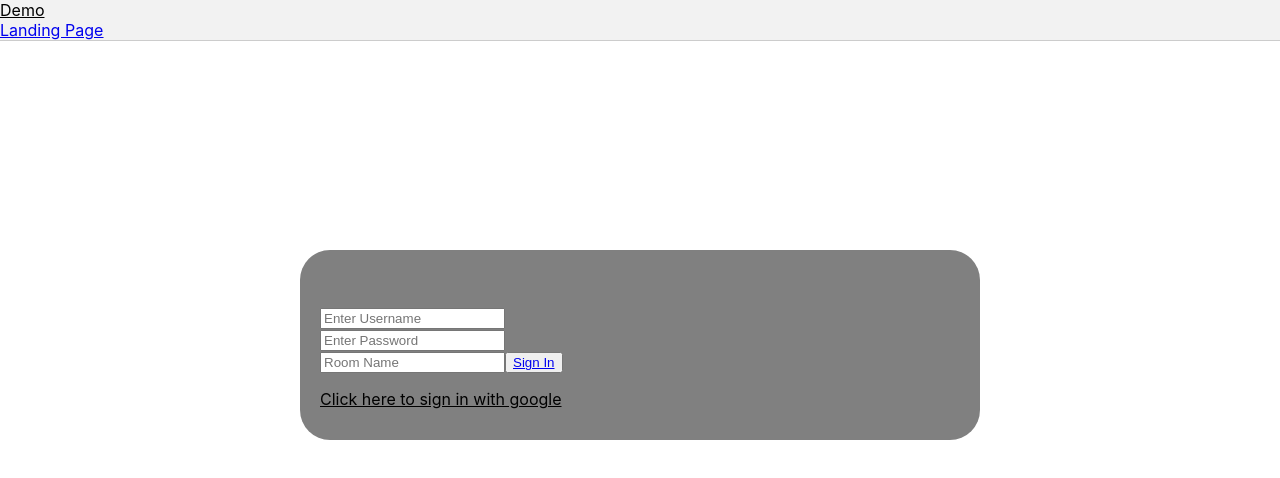
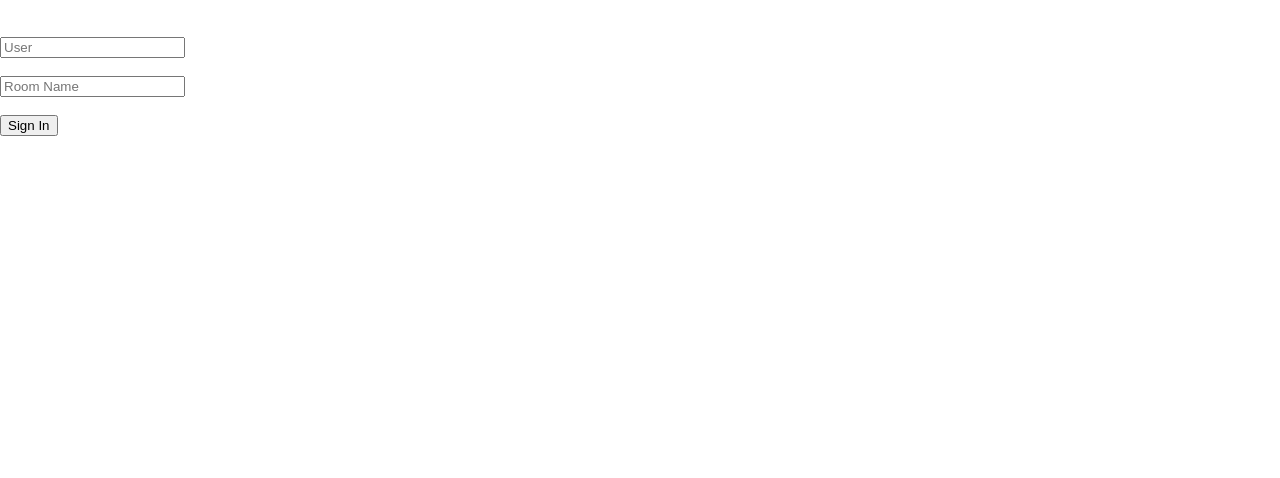
Before and after one commit to OmarMutd/Cross-Chat, a React (Create React App) app: page /SignInPage in a window 1280 px wide. Shown: the top 478 px of the page. Built offline with nearby package versions, Linux system fonts and the light colour scheme.

Commit message:
refactored to use hooks and querystring

```diff
--- a/src/ChatPage/ChatPage.js
+++ b/src/ChatPage/ChatPage.js
@@ -1,43 +1,81 @@
-import React, { Component } from 'react'
+import React, {useEffect, useState} from 'react'
 import { Link } from 'react-router-dom';
+import queryString from 'query-string';
+import io from 'socket.io-client';
 import  './ChatPage.css'
 
-export class ChatPage extends Component {
-    render() {
-        return (
-            <div>
-                <nav>
-                    <ul className='navbar'>
-                        <li className='log-out'>
-                        <Link to="/SignInPage">Log Out</Link>
-                             </li>
-                        <li class='dark-mode'> Enable Dark Mode</li>
-                    </ul>
-                </nav>
 
-                <div className='chat-box'>
-                    <div>
-                    <p> Chatter1: Whats the weather like today? </p>
-                    </div>
 
-                    <div>
-                    <p> Chatter2: Its warm and sunny. But I would stay inside, you might catch coronavirus. </p>
-                    </div>
+export default function ChatPage({ location }) {
+    useEffect(() => {
+        const data = queryString.parse(location.search);
 
-                    <div>
-                    <p> Chatter1: Yeah that sounds like a good idea. </p>
-                    </div>
+        console.log(data)
+    })
+    return (
+        <div>
 
-                    <form>
-                    <button  class='chat' type="submit">Chat</button>
-                    <label for="message">Enter message here:</label><br/>
-                    <input type="text" id="message" name="message"/><br/>
-
-                    </form>
-                </div>
-            </div>
-        )
-    }
+        </div>
+    )
 }
 
-export default ChatPage;
+
+
+
+
+
+
+
+
+
+
+
+
+
+
+
+
+
+
+
+
+
+// export class ChatPage extends Component {
+//     render() {
+//         return (
+//             <div>
+//                 <nav>
+//                     <ul className='navbar'>
+//                         <li className='log-out'>
+//                         <Link to="/SignInPage">Log Out</Link>
+//                              </li>
+//                         <li class='dark-mode'> Enable Dark Mode</li>
+//                     </ul>
+//                 </nav>
+
+//                 <div className='chat-box'>
+//                     <div>
+//                     <p> Chatter1: Whats the weather like today? </p>
+//                     </div>
+
+//                     <div>
+//                     <p> Chatter2: Its warm and sunny. But I would stay inside, you might catch coronavirus. </p>
+//                     </div>
+
+//                     <div>
+//                     <p> Chatter1: Yeah that sounds like a good idea. </p>
+//                     </div>
+
+//                     <form>
+//                     <button  class='chat' type="submit">Chat</button>
+//                     <label for="message">Enter message here:</label><br/>
+//                     <input type="text" id="message" name="message"/><br/>
+
+//                     </form>
+//                 </div>
+//             </div>
+//         )
+//     }
+// }
+
+// export default ChatPage;
--- a/src/LandingPage/LandingPage.js
+++ b/src/LandingPage/LandingPage.js
@@ -9,19 +9,19 @@ export class LandingPage extends Component {
         return (
             <div>
                  <nav >
-        <ul class='navbar'>
-          <li class='landing'>Sign Up</li>
+        <ul className='navbar'>
+          <li className='landing'>Sign Up</li>
           </ul>
       </nav>
 
-      <div class='landing-page'>
+      <div className='landing-page'>
        <p > Welcome to "Chat-App"... This is a cool little full-stack app built with react, node/express & postgreSQL. This app allows you to chat with other users in realtime!</p>
 
-    <button class='go-to-sign-in'>
+    <button className='go-to-sign-in'>
     <Link to="/SignInPage">Go to Sign-in page</Link>
     </button>
 
-    <button class='create-account'>
+    <button className='create-account'>
     <Link to="/CreateAnAccount">Create An Account</Link>
     </button>
 
--- a/src/SignInPage/SignInPage.css
+++ b/src/SignInPage/SignInPage.css
@@ -10,7 +10,7 @@
 
 .sign-in-box {
   border-radius: 30px;
-  background: gray;
+  background: rgb(199, 196, 196);
   padding: 20px;
   width: 250px;
   height: 150px;
--- a/src/SignInPage/SignInPage.js
+++ b/src/SignInPage/SignInPage.js
@@ -1,63 +1,136 @@
-import React, { Component} from 'react'
+import React, { Component, useState} from 'react'
 import { Link } from 'react-router-dom';
 import './SignInPage.css'
+// import auth from '../auth';
 
-export class SignInPage extends Component {
-    state = {
-      name: "",
-      password: "",
-      room: ""
-    }
 
-    handleName(event) {
-        this.setState({name: event.target.value})
-    }
 
-    handlePassword(event) {
-        this.setState({passowrd: event.target.value})
-    }
-
-    handleRoom(event) {
-        this.setState({room: event.target.value})
+export default function SignInPage() {
+    const [name, setName] = useState('');
+    const [room, setRoom] = useState('');
+    return (
+        <div>
+            <h1>
+                <div><input placeholder="User" className="user-box" type="text" onChange={(event) => setName(event.target.value)} ></input></div>
+                <div><input placeholder="Room Name" className="room-box" type="text" onChange={(event) => setRoom(event.target.value)} ></input> </div>
+                <Link onClick={event => (!name || !room) ? event.preventDefault() : null} to={`ChatPage?name=${name}&room=${room}`}>
+                <button>
+                 Sign In
+                </button>
+                </Link>
+            </h1>
+        </div>
+    )
 }
 
 
-    render() {
-        return (
-     <div>
 
-    <nav >
-        <ul className='navbar'>
 
-        <li className='demo'> Demo</li> <br/>
 
-        <li className='landing'>
-        <Link to="/">Landing Page</Link>
-        </li>
 
-        </ul>
-    </nav>
 
-    <form>
-        <div className='sign-in-box'>
 
-        <input value={this.state.value} onChange={this.handleName} type="text" placeholder="Enter Username" name="user" required />
-        <br/>
-        <input value={this.state.value} onChange={this.handlePassword} type="password" placeholder="Enter Password" name="pass" required />
-        <br/>
-        <input value={this.state.value} onChange={this.handleRoom} type="text" placeholder="Room Name" name="room" required />
+// export class SignInPage extends Component {
+//         constructor(props){
+//         super(props)
+//         this.state = {
+//         name: "",
+//         password: "",
+//         room: "",
+//         errors: {
+//         nameError: "",
+//         passwordError: "",
+//         roomError: "",
+//     }
+//     };
+//     }
 
-        <button  className='sign-in' type="submit">
-        <Link to="/ChatPage">Sign In</Link>
-        </button>
 
-        <p className='google-sign-in'>Click here to sign in with google</p>
-        </div>
-    </form>
+//     // handleName = (event) => {
+//     //     this.setState({name: event.target.value})
+//     //     console.log(this.state.name)
+//     // }
 
-    </div>
-        )
-    }
-}
+//     // handlePassword = (event) => {
+//     //     this.setState({passowrd: event.target.value})
+//     // }
 
-export default SignInPage;
+//     // handleRoom = (event) => {
+//     //     this.setState({room: event.target.value})
+//     // }
+
+//     render() {
+//         return (
+//      <div>
+
+//     <nav >
+//         <ul className='navbar'>
+
+//         <li className='demo'> Demo</li> <br/>
+
+//         <li className='landing'>
+//         <Link to="/">Landing Page</Link>
+//         </li>
+
+//         </ul>
+//     </nav>
+
+//     <form>
+//         <div className='sign-in-box'>
+
+//         <div className="name-box">
+//         <label htmlFor='user'></label>
+//         <input
+//             value={this.state.name}
+//             onChange={this.handleName}
+//             type="text"
+//             placeholder="Enter Username"
+//             name="user"
+//             // noValidate
+//          />
+//          {/* <div style={{ fontSize: 12, color: 'red'}}>
+//              {this.state.nameError}
+//          </div> */}
+//           </div>
+//         <br/>
+//         <div name='password-box'>
+//         <label htmlFor='pass'></label>
+//         <input
+//             // value={this.state.password}
+//             // onChange={this.handlePassword}
+//             type="password"
+//             placeholder="Enter Password"
+//             name="pass"
+//             // noValidate
+//         />
+//         </div>
+//         <br/>
+
+//         <input
+//             value={this.state.room}
+//             onChange={this.handleRoom}
+//             ype="text"
+//             placeholder="Room Name"
+//             name="room"
+//             // required
+//           />
+
+//         <button
+//         // Do onSubmit on form
+//             // onClick={() => { auth.login(() => this.props.history.push("/ChatPage"))}}
+//             className='sign-in'
+//             type="submit">
+//             <Link onClick={event => (!name) ? event.preventDefault() : null} to={`/ChatPage?name=${name}`}>Sign In</Link>
+//             Sign in :)
+//         </button>
+
+//         <p className='google-sign-in'>Click here to sign in with google</p>
+//         </div>
+//     </form>
+
+//     </div>
+//         )
+//     }
+// }
+
+// export default SignInPage;
--- /dev/null
+++ b/src/auth.js
@@ -0,0 +1,24 @@
+class Auth {
+    constructor() {
+        this.authenticated = false
+    }
+// During Log in make a post request to the back-end, passing username and password
+// back end should respond with token if the user and password match otherwise should response with an error
+    login(cb) {
+        this.authenticated = true
+        cb()
+    }
+
+    logout(cb) {
+        this.authenticated = false
+        cb()
+    }
+
+    isAuthenticated() {
+        return this.authenticated;
+    }
+
+}
+
+
+export default new Auth()
```
Lines whose indentation alone changed are shown as unchanged.
